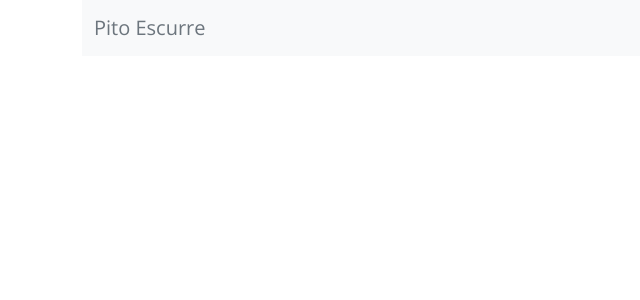
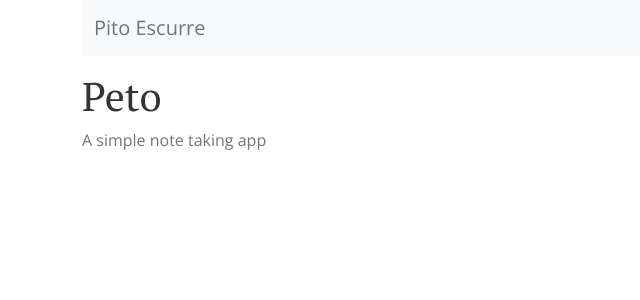
Before and after one commit to mauriciolealmx/peto, a React (Create React App) app in the folder client/: page / in a window 1280 px wide. Shown: the top 300 px of the page, without its empty margins (0-640 px from the left). Built offline with nearby package versions, Linux system fonts and the light colour scheme.

Commit message:
client: add landing page

```diff
--- a/client/src/App.js
+++ b/client/src/App.js
@@ -1,4 +1,6 @@
 import React from 'react';
+
+import Routes from './Routes';
 
 import Navbar from 'react-bootstrap/Navbar';
 import Container from 'react-bootstrap/Container';
@@ -14,6 +16,7 @@ const App = () => {
           <Navbar.Toggle />
         </Container>
       </Navbar>
+      <Routes />
     </Container>
   );
 };
--- /dev/null
+++ b/client/src/Routes.js
@@ -0,0 +1,14 @@
+import React from 'react';
+import { Route, Routes as RDRoutes } from 'react-router-dom';
+
+import Home from './pages/Home/Home';
+
+const Routes = () => {
+  return (
+    <RDRoutes>
+      <Route path="/" element={<Home />} />
+    </RDRoutes>
+  );
+};
+
+export default Routes;
--- /dev/null
+++ b/client/src/pages/Home/Home.js
@@ -0,0 +1,12 @@
+
+const Home = () => {
+  return (
+    <div className="Home">
+      <div className="lander">
+        <h1>Peto</h1>
+        <p className="text-muted">A simple note taking app</p>
+      </div>
+    </div>
+  );
+};
+export default Home;
```
